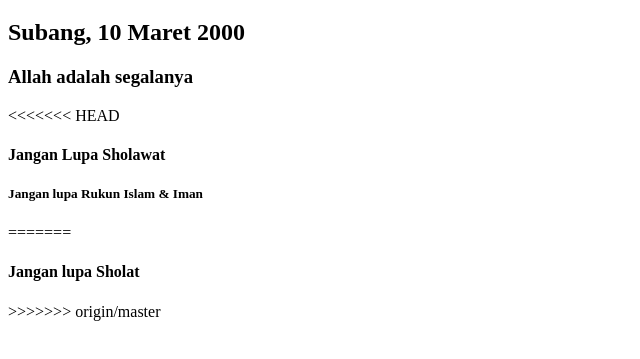
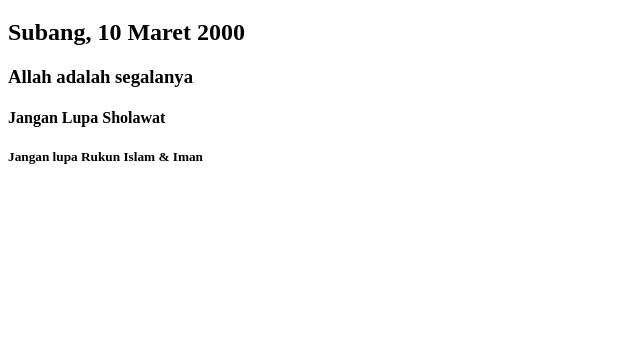
Before and after one commit to IrsanJam/Rebase, a plain HTML site: page index.html in a window 1280 px wide. Shown: the part 61-420 px from the top of the page, without its empty margins (0-640 px from the left). Drawn offline with Linux system fonts and the light colour scheme.

Commit message:
mengupdate

```diff
--- a/index.html
+++ b/index.html
@@ -10,11 +10,7 @@
     <h1>Irsan Jamaludin Bin Endang Kusnandar</h1>
     <h2>Subang, 10 Maret 2000</h2>
     <h3>Allah adalah segalanya</h3>
-<<<<<<< HEAD
     <h4>Jangan Lupa Sholawat</h4>
     <h5>Jangan lupa Rukun Islam & Iman</h5>
-=======
-    <h4>Jangan lupa Sholat</h4>
->>>>>>> origin/master
   </body>
 </html>
```
